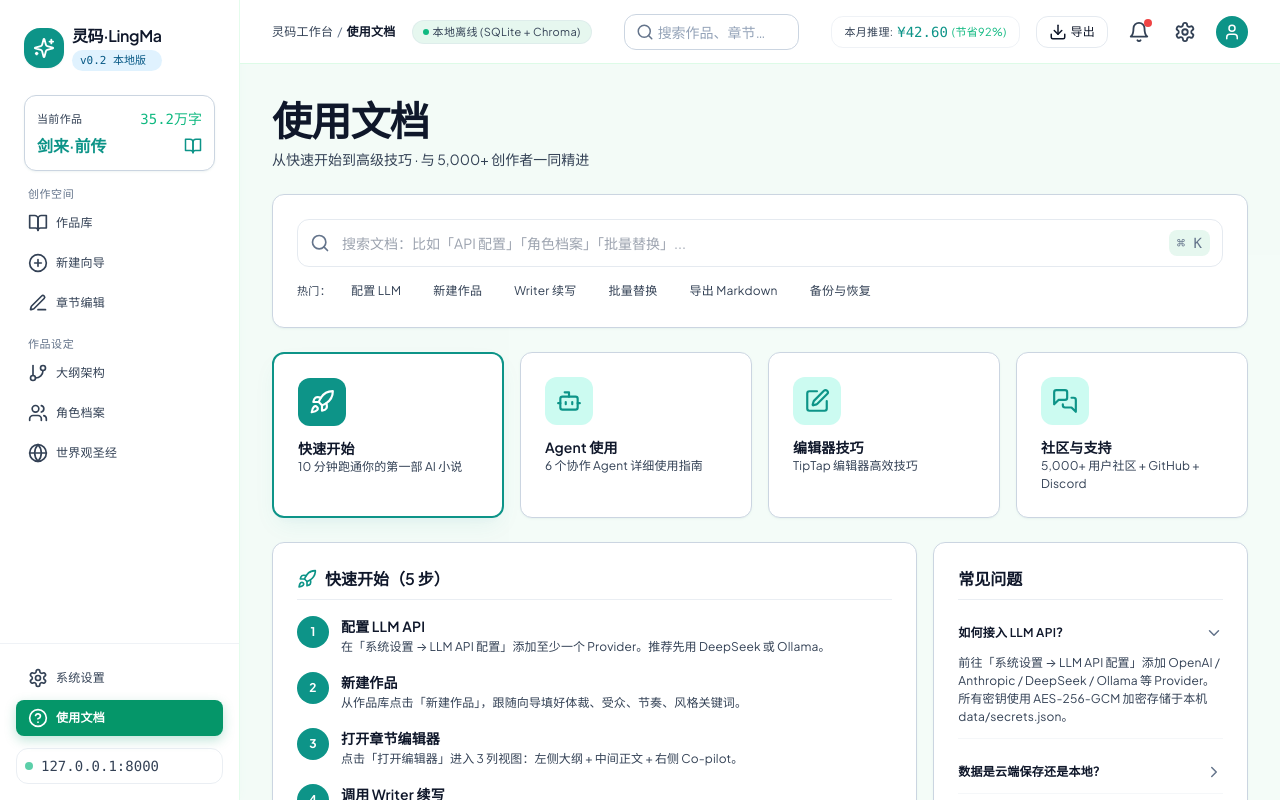
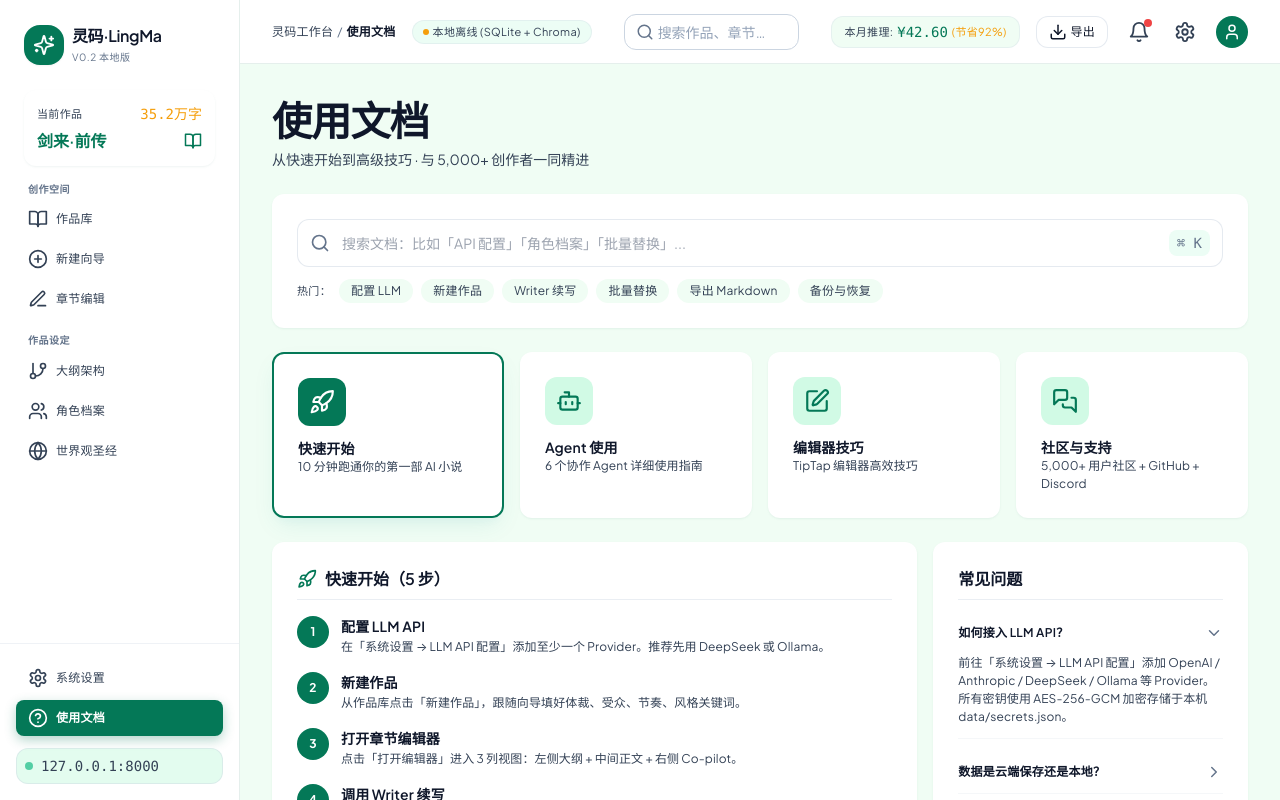
Before and after one commit to UnicornHang/lingma, a React (Vite) app in the folder frontend/: page /help in a window 1280 px wide. Built offline with nearby package versions, Linux system fonts and the light colour scheme.

Commit message:
feat(frontend): 更新UI主题为深翡翠色并优化作品卡片样式

```diff
--- a/frontend/src/components/Layout/AppLayout.tsx
+++ b/frontend/src/components/Layout/AppLayout.tsx
@@ -67,7 +67,9 @@
               <span className="text-headline-sm font-semibold tracking-tight text-on-surface">
                 灵码·LingMa
               </span>
-              <span className="chip-secondary mt-0.5">v0.2 本地版</span>
+              <span className="text-[10px] uppercase tracking-wider text-outline mt-0.5">
+                v0.2 本地版
+              </span>
             </div>
           </div>
 
@@ -89,7 +91,7 @@
           <nav className="flex flex-col gap-4 px-4 overflow-y-auto flex-1">
             {NAV_GROUPS.map((group) => (
               <div key={group.label} className="flex flex-col gap-1">
-                <span className="px-3 text-label-sm uppercase tracking-wider text-outline">
+                <span className="px-3 text-[10px] uppercase tracking-wider text-outline font-semibold">
                   {group.label}
                 </span>
                 {group.items.map((item) => (
--- a/frontend/src/pages/WorkDetailPage.tsx
+++ b/frontend/src/pages/WorkDetailPage.tsx
@@ -103,7 +103,7 @@
         </Link>
 
         {/* Hero */}
-        <section className="p-8 rounded-2xl bg-gradient-to-br from-[#14b8a6] via-[#10b981] to-[#34d399] text-white shadow-L2-popover flex items-center gap-6">
+        <section className="p-8 rounded-2xl bg-gradient-to-br from-[#047857] via-[#065f46] to-[#064e3b] text-white shadow-L2-popover flex items-center gap-6">
           <div className="h-32 w-32 rounded-2xl bg-white/10 backdrop-blur flex items-center justify-center">
             <BookOpen size={64} className="text-white" strokeWidth={1.5} />
           </div>
--- a/frontend/src/styles/globals.css
+++ b/frontend/src/styles/globals.css
@@ -6,18 +6,18 @@
    LingMa Novel Studio · Fresh Emerald Studio (v0.2 翡翠版)
    ============================================================ */
 :root {
-  /* Primary Spectrum: Teal & Emerald (lighter) */
-  --color-primary: #0d9488;
-  --color-primary-hover: #14b8a6;
-  --color-primary-active: #0f766e;
-  --color-primary-container: #ccfbf1;
-  --color-on-primary-container: #134e4a;
-  --color-primary-fixed: #f0fdfa;
+  /* Primary Spectrum: Deep Emerald (Figma mockup) */
+  --color-primary: #047857;
+  --color-primary-hover: #065f46;
+  --color-primary-active: #064e3b;
+  --color-primary-container: #d1fae5;
+  --color-on-primary-container: #064e3b;
+  --color-primary-fixed: #f0fdf4;
   --color-primary-fixed-dim: #14b8a6;
   --color-on-primary: #ffffff;
-  --color-on-primary-fixed: #042f2e;
+  --color-on-primary-fixed: #052e16;
 
-  /* Primary Vibrant: Emerald accent (lighter) */
+  /* Primary Vibrant: Emerald accent */
   --color-primary-vibrant: #10b981;
   --color-primary-vibrant-hover: #34d399;
 
@@ -27,40 +27,50 @@
   --color-secondary-container: #e0f2fe;
   --color-on-secondary-container: #075985;
 
-  /* Tertiary Spectrum: Green (lighter) */
-  --color-tertiary: #10b981;
-  --color-tertiary-hover: #34d399;
-  --color-tertiary-container: #d1fae5;
-  --color-on-tertiary-container: #065f46;
+  /* Tertiary Spectrum: Amber (Figma 已完结横幅) */
+  --color-tertiary: #f59e0b;
+  --color-tertiary-hover: #d97706;
+  --color-tertiary-container: #fef3c7;
+  --color-on-tertiary-container: #78350f;
+
+  /* Status palette (Figma 状态色) */
+  --color-status-writing: #047857;   /* 深绿 */
+  --color-status-finished: #f59e0b;  /* 琥珀 */
+  --color-status-draft: #94a3b8;     /* 灰 */
+  --color-status-archived: #b91c1c;  /* 暗红 */
 
   /* Semantic */
   --color-error: #ef4444;
   --color-error-container: #fee2e2;
   --color-on-error-container: #7f1d1d;
 
-  /* Surface tiers (mint tints) */
+  /* Surface tiers (cream + mint 混搭, 仿 Figma) */
   --color-surface: #ffffff;
-  --color-surface-dim: #f0fdf4;
+  --color-surface-dim: #fefce8;             /* 米色 dim */
   --color-surface-bright: #ffffff;
   --color-surface-container-lowest: #ffffff;
-  --color-surface-container-low: #f0fdf4;
-  --color-surface-container: #ecfdf5;
+  --color-surface-container-low: #f0fdf4;   /* 浅 mint 卡片底 */
+  --color-surface-container: #ecfdf5;       /* 卡片层 */
   --color-surface-container-high: #d1fae5;
   --color-surface-container-highest: #a7f3d0;
 
-  /* Background (Crisp daylight slate-white) */
-  --color-background: #f8fafc;
+  /* Background (深 emerald 主背景, 仿 Figma 侧边栏外) */
+  --color-background: #ecfdf5;              /* light mint — modal backdrop safety */
 
-  /* On-Surface text (darker for better contrast) */
+  /* On-Surface text */
   --color-on-surface: #0f172a;
   --color-on-surface-variant: #334155;
   --color-on-surface-low: #64748b;
 
-  /* Outline (stronger) */
+  /* Outline */
   --color-outline: #64748b;
   --color-outline-variant: #cbd5e1;
 
-  /* Legacy aliases (过渡兼容) */
+  /* Banner beige (作品卡横幅米色) */
+  --color-banner-beige: #fef3c7;
+  --color-banner-beige-2: #fde68a;
+
+  /* Legacy aliases */
   --color-bg: var(--color-background);
   --color-bg-secondary: var(--color-surface-container-low);
   --color-text-primary: var(--color-on-surface);
@@ -144,25 +154,26 @@
   display: flex;
   height: 100vh;
   width: 100vw;
-  background: var(--color-background);
+  background: #ecfdf5;          /* light mint so modal backdrops don't tint dark */
   overflow: hidden;
 }
 .app-sidebar {
   width: var(--sidebar-width);
   flex-shrink: 0;
   background: #ffffff;
-  border-right: 1px solid rgba(187, 247, 208, 0.4);
+  border-right: 1px solid rgba(6, 95, 70, 0.10);
   display: flex;
   flex-direction: column;
   height: 100vh;
-  box-shadow: 2px 0 12px rgba(13, 148, 136, 0.03);
+  box-shadow: 2px 0 12px rgba(6, 78, 59, 0.04);
+  color: var(--color-on-surface);
 }
 .app-header {
   height: var(--header-height);
-  background: rgba(255, 255, 255, 0.95);
+  background: rgba(255, 255, 255, 0.97);
   backdrop-filter: blur(20px);
   -webkit-backdrop-filter: blur(20px);
-  border-bottom: 1px solid rgba(187, 247, 208, 0.5);
+  border-bottom: 1px solid rgba(6, 95, 70, 0.10);
   display: flex;
   align-items: center;
   justify-content: space-between;
@@ -175,24 +186,35 @@
   flex: 1;
   height: calc(100vh - var(--header-height));
   overflow: auto;
-  background: rgba(240, 253, 244, 0.5);
+  background: #ecfdf5;       /* Light mint (Figma content bg) */
+  color: var(--color-on-surface);
+}
+/* Home page uses dark emerald bg explicitly */
+.app-content > .home-dark {
+  background: linear-gradient(180deg, #064e3b 0%, #047857 100%);
+  color: #ecfdf5;
 }
 
 /* ============================================================
    Component utilities
    ============================================================ */
-/* Card surface (L1 elevation) - Teal-infused hairline */
+/* Card surface (L1 elevation) - borderless by default, hover reveal */
 .surface-card {
   background: #ffffff;
-  border: 1px solid var(--color-outline-variant);
+  border: 1px solid transparent;
   border-radius: 12px;
   box-shadow: 0 1px 3px 0 rgba(13, 148, 136, 0.04), 0 1px 2px 0 rgba(15, 23, 42, 0.03);
+  transition: border-color 160ms ease, box-shadow 160ms ease;
+}
+.surface-card:hover {
+  border-color: var(--color-primary);
+  box-shadow: 0 4px 14px rgba(20, 184, 166, 0.18);
 }
 .surface-card-active {
   background: #ffffff;
   border: 2px solid var(--color-primary);
   border-radius: 12px;
-  box-shadow: 0 10px 25px -5px rgba(13, 148, 136, 0.08), 0 8px 10px -6px rgba(2, 132, 199, 0.04);
+  box-shadow: 0 10px 25px -5px rgba(13, 148, 136, 0.10), 0 8px 10px -6px rgba(2, 132, 199, 0.04);
 }
 
 /* Chip / Tag — Plotline / Entity */
@@ -266,7 +288,7 @@
   font-weight: 500;
 }
 
-/* Sidebar nav item — Emerald active state */
+/* Sidebar nav item — white sidebar, dark text, green active */
 .nav-item {
   display: flex;
   align-items: center;
@@ -285,10 +307,10 @@
   color: var(--color-on-surface);
 }
 .nav-item-active {
-  background: #059669;
+  background: #047857;       /* Deep emerald pill (Figma active style) */
   color: #ffffff;
   font-weight: 600;
-  box-shadow: 0 4px 12px rgba(5, 150, 105, 0.25);
+  box-shadow: 0 4px 12px rgba(4, 120, 87, 0.30);
 }
 
 /* Toggle (Material switch — Emerald variant) */
--- a/frontend/tailwind.config.ts
+++ b/frontend/tailwind.config.ts
@@ -7,35 +7,35 @@
   theme: {
     extend: {
       colors: {
-        // === Primary Spectrum: Teal & Emerald (lighter) ===
+        // === Primary Spectrum: Deep Emerald (Figma mockup) ===
         primary: {
-          DEFAULT: '#0d9488',         // Standard teal
-          hover: '#14b8a6',
-          active: '#0f766e',
-          container: '#ccfbf1',       // Soft teal backdrop
-          'on-container': '#134e4a',
-          fixed: '#f0fdfa',           // Very soft mint (was teal-300, too vivid)
-          'fixed-dim': '#ccfbf1',
-          'on-fixed': '#042f2e',
+          DEFAULT: '#047857',         // Deep emerald-700
+          hover: '#065f46',
+          active: '#064e3b',
+          container: '#d1fae5',       // Soft mint backdrop
+          'on-container': '#064e3b',
+          fixed: '#f0fdf4',
+          'fixed-dim': '#14b8a6',
+          'on-fixed': '#052e16',
           // 兼容别名
-          'vibrant': '#10b981',       // Emerald accent
+          'vibrant': '#10b981',
         },
-        // === Secondary Spectrum: Sky (lighter) ===
+        // === Secondary Spectrum: Sky ===
         secondary: {
-          DEFAULT: '#0ea5e9',         // Sky blue
+          DEFAULT: '#0ea5e9',
           hover: '#38bdf8',
-          container: '#e0f2fe',       // Soft sky backdrop
+          container: '#e0f2fe',
           'on-container': '#075985',
           fixed: '#bae6fd',
           'fixed-dim': '#7dd3fc',
           'on-fixed-variant': '#0369a1',
         },
-        // === Tertiary Spectrum: Green (lighter) ===
+        // === Tertiary Spectrum: Amber (Figma 已完结色) ===
         tertiary: {
-          DEFAULT: '#10b981',         // Fresh emerald
-          hover: '#34d399',
-          container: '#d1fae5',
-          'on-container': '#065f46',
+          DEFAULT: '#f59e0b',         // Amber-500
+          hover: '#d97706',
+          container: '#fef3c7',       // 浅米黄 backdrop
+          'on-container': '#78350f',
         },
         // === 语义色 ===
         error: {
@@ -43,19 +43,33 @@
           container: '#fee2e2',
           'on-container': '#7f1d1d',
         },
-        // === Surface 色阶 (Fresh Emerald) ===
+        // === Surface 色阶 (cream + mint, 仿 Figma) ===
         surface: {
           DEFAULT: '#ffffff',
-          dim: '#f0fdf4',             // mint surface-dim
+          dim: '#fefce8',             // 米色 dim
           bright: '#ffffff',
           lowest: '#ffffff',
           low: '#f0fdf4',             // mint surface-container-low
-          container: '#e6f7ef',       // mint surface-container
-          high: '#dcfce7',            // mint surface-container-high
-          highest: '#bbf7d0',         // mint surface-container-highest
+          container: '#ecfdf5',
+          // Material 3 container aliases (so bg-surface-container-lowest 等也能工作)
+          'container-lowest': '#ffffff',
+          'container-low':    '#f0fdf4',
+          'container-high':   '#d1fae5',
+          'container-highest':'#a7f3d0',
+          high: '#d1fae5',
+          highest: '#a7f3d0',
         },
-        // === Background ===
-        background: '#f8fafc',        // Crisp daylight slate-white
+        // === Background (深 emerald 主背景, Figma) ===
+        background: '#064e3b',
+        // === Banner beige (Figma 作品卡横幅) ===
+        banner: {
+          beige: '#fef3c7',
+          beige2: '#fde68a',
+          writing: '#047857',
+          finished: '#f59e0b',
+          draft: '#94a3b8',
+          archived: '#b91c1c',
+        },
         // === On-Surface 文字色阶（提深） ===
         'on-surface': '#0f172a',          // Heading obsidian
         'on-surface-variant': '#334155',  // Body slate-700 (was slate-600)
```
Also changed, not shown: frontend/src/pages/WorksListPage.tsx (+15 -15 lines), 1 other file (tests, documents, lock files or other folders).
